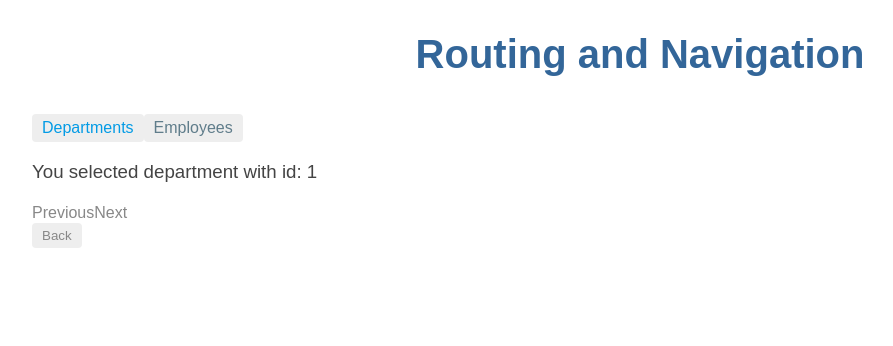
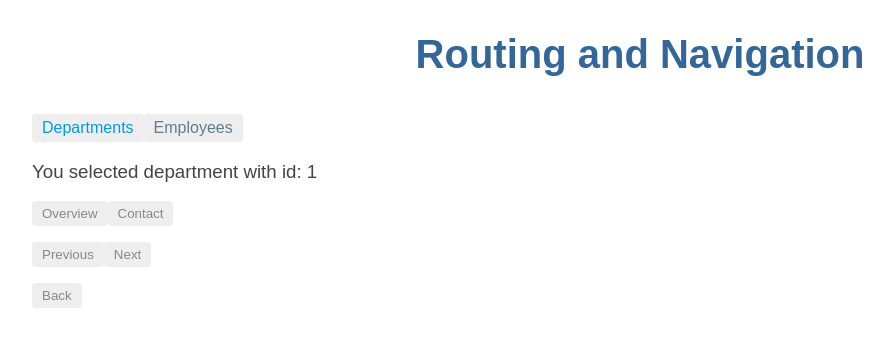
Before and after one commit to hgouw/Angular6, an Angular app in the folder RoutingDemo2/: page /departments/1 in a window 1280 px wide. Shown: the top 346 px of the page, without its empty margins (0-893 px from the left). Built offline with nearby package versions, Linux system fonts and the light colour scheme.

Commit message:
Implemented Child Routes

```diff
--- a/RoutingDemo2/src/app/app-routing.module.ts
+++ b/RoutingDemo2/src/app/app-routing.module.ts
@@ -3,13 +3,22 @@ import { Routes, RouterModule } from '@angular/router';
 
 import { DepartmentListComponent } from './department-list/department-list.component';
 import { DepartmentDetailComponent } from './department-detail/department-detail.component';
+import { DepartmentOverviewComponent } from './department-overview/department-overview.component';
+import { DepartmentContactComponent } from './department-contact/department-contact.component';
 import { EmployeeListComponent } from './employee-list/employee-list.component';
 import { PageNotFoundComponent } from './page-not-found/page-not-found.component';
 
 const routes: Routes = [
   { path: '', redirectTo: '/departments', pathMatch: 'full' },
   { path: 'departments', component: DepartmentListComponent },
-  { path: 'departments/:id', component: DepartmentDetailComponent },
+  {
+    path: 'departments/:id',
+    component: DepartmentDetailComponent,
+    children: [
+      { path: 'overview', component: DepartmentOverviewComponent },
+      { path: 'contact', component: DepartmentContactComponent }
+    ]
+  },
   { path: 'employees', component: EmployeeListComponent },
   { path: '**', component: PageNotFoundComponent }
 ];
@@ -19,4 +28,9 @@ const routes: Routes = [
   exports: [RouterModule]
 })
 export class AppRoutingModule { }
-export const RoutingComponents = [DepartmentListComponent, DepartmentDetailComponent, EmployeeListComponent, PageNotFoundComponent];
+export const RoutingComponents = [DepartmentListComponent,
+                                  DepartmentDetailComponent,
+                                  DepartmentOverviewComponent,
+                                  DepartmentContactComponent,
+                                  EmployeeListComponent,
+                                  PageNotFoundComponent];
--- a/RoutingDemo2/src/app/department-detail/department-detail.component.ts
+++ b/RoutingDemo2/src/app/department-detail/department-detail.component.ts
@@ -5,8 +5,18 @@ import { ActivatedRoute, ParamMap, Router } from '@angular/router';
   selector: 'department-detail',
   template: `
     <h3>You selected department with id: {{departmentId}}</h3>
-    <a (click)="goPrevious()" >Previous</a>
-    <a (click)="goNext()" >Next</a>
+
+    <p>
+      <button (click)="showOverview()">Overview</button>
+      <button (click)="showContact()">Contact</button>
+    </p>
+    <router-outlet></router-outlet>
+
+    <p>
+      <button (click)="goPrevious()" >Previous</button>
+      <button (click)="goNext()" >Next</button>
+    </p>
+
     <div>
       <button (click)="gotoDepartments()" >Back</button>
     </div>
@@ -44,4 +54,12 @@ export class DepartmentDetailComponent implements OnInit {
     this.router.navigate(['../', {id: selectedId}], {relativeTo: this.route});
   }
 
+  showOverview() {
+    this.router.navigate(['overview'], {relativeTo: this.route});
+  }
+
+  showContact() {
+    this.router.navigate(['contact'], {relativeTo: this.route});
+  }
+
 }
```
